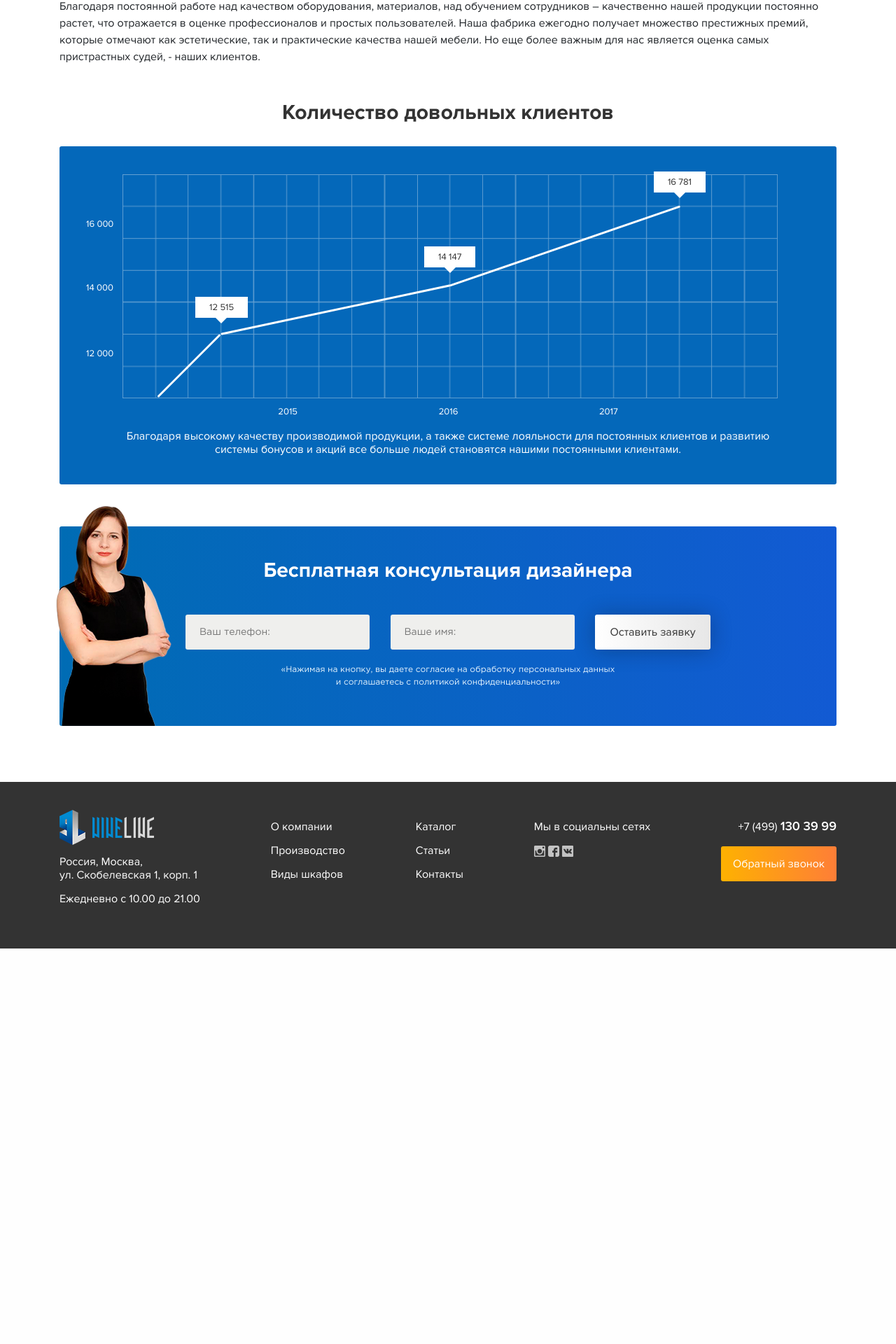
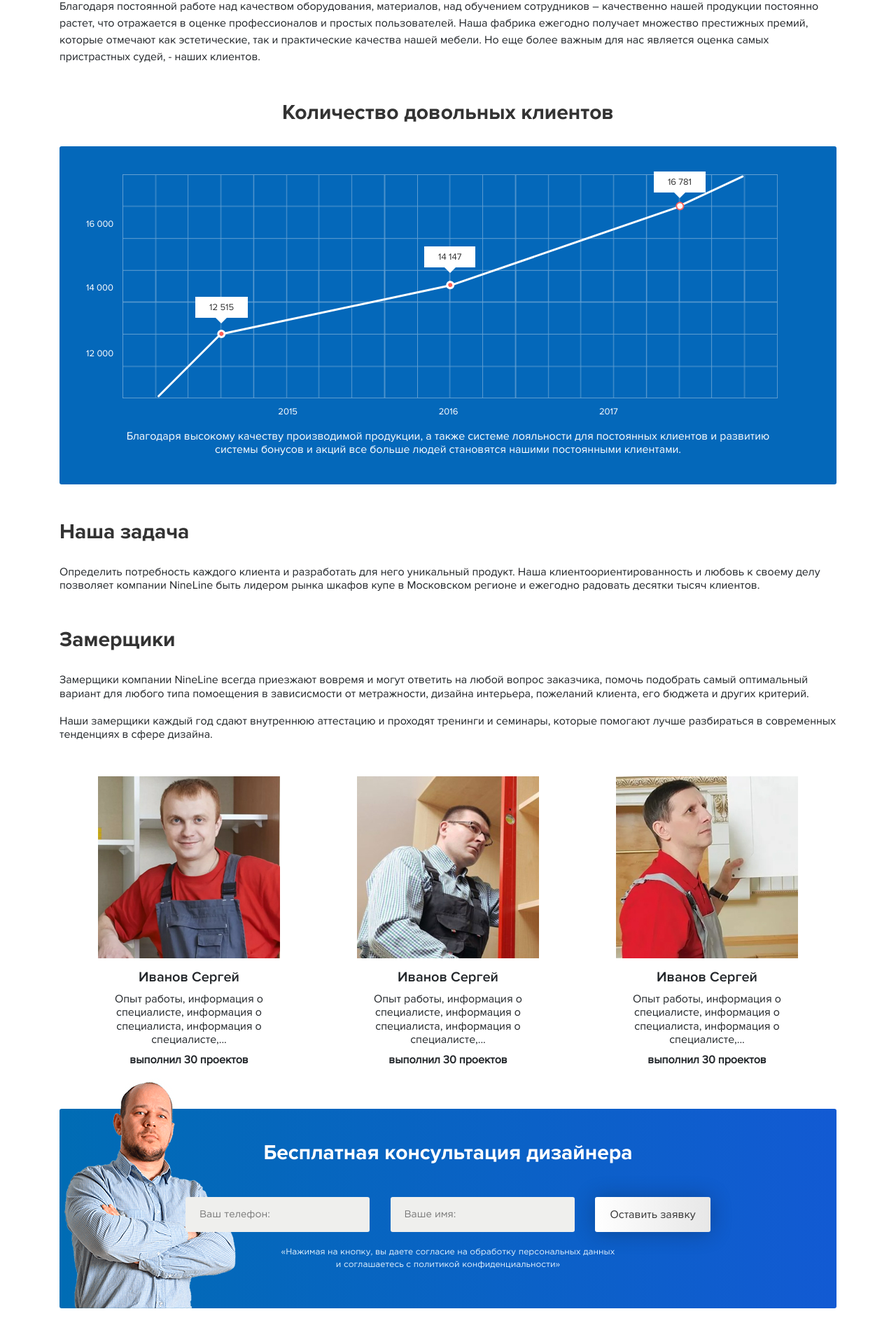
Before and after one commit to Buhanov-Dima/cupe.local, a PHP site: page /production.php in a window 1280 px wide. Shown: the part 923-2843 px from the top of the page at 70% size. Before the commit the page ends 2278 px from the top, so only its background shows below. Run offline with PHP 8.4, Linux system fonts and the light colour scheme; some libraries are stand-ins or nearby versions; grey boxes are pictures that could not be loaded.

Commit message:
production end

```diff
--- a/css/style.css
+++ b/css/style.css
@@ -28,7 +28,7 @@ p, h1, h2, h3, h4, h5, h6 { margin: 0; font-family: 'ProximaNova';font-weight: n
 	font-family: 'GothamPro';
 	src: url('/fonts/GothamPro.ttf');
 }
-
+.mg-t-50 {margin-top: 50px;}
 .mg-t-75 {margin-top: 75px;}
 
 .bg-333 {
@@ -373,7 +373,7 @@ footer {
 	margin-top: 80px;
 }
 
-.girl-2 .ct-btn2, .girl-3 .ct-btn2, .girl-4 .ct-btn2 {
+.girl-2 .ct-btn2, .girl-3 .ct-btn2, .girl-4 .ct-btn2, .man-2 .ct-btn2{
   background-image: -moz-linear-gradient( 0deg, rgb(255,255,255) 0%, rgb(231,231,231) 100%);
   background-image: -webkit-linear-gradient( 0deg, rgb(255,255,255) 0%, rgb(231,231,231) 100%);
   background-image: -ms-linear-gradient( 0deg, rgb(255,255,255) 0%, rgb(231,231,231) 100%);
@@ -458,14 +458,7 @@ footer {
   text-align: center;
   margin-bottom: 30px;
 }
-.form-skidka h3 {
-  font-size: 18px;
-  font-family: "GothamPro";
-  color: rgb(51, 51, 51);
-  line-height: 1.2;
-  text-align: center;
-  margin: 20px 0;
-}
+
 
 .main-form span, .form-skidka span {
 	border-bottom: 2px solid #008bd2;
@@ -1104,6 +1097,28 @@ footer {
     border-radius: 10px;
     top: 312px;
     left: 122px;
+    z-index: 3;
+}
+
+.graph-line i:first-child::before {
+  content: '';
+  position: absolute;
+  width: 12px;
+  height: 12px;
+  border-radius: 50%;
+  background-color: #ffffff;
+  left: -8px;
+  top: -5px;
+}
+.graph-line i:first-child::after {
+  content: '';
+  position: absolute;
+  width: 6px;
+  height: 6px;
+  border-radius: 50%;
+  background-color: #ff6159;
+  left: -5px;
+  top: -2px;
 }
 .graph-line i:nth-child(2) {
     width: 335px;
@@ -1115,8 +1130,28 @@ footer {
     border-radius: 10px;
     top: 232px;
     left: 227px;
+    z-index: 2;
 }
-
+.graph-line i:nth-child(2)::before {
+  content: '';
+  position: absolute;
+  width: 12px;
+  height: 12px;
+  border-radius: 50%;
+  background-color: #ffffff;
+  left: -6px;
+  top: -4px;
+}
+.graph-line i:nth-child(2)::after {
+  content: '';
+  position: absolute;
+  width: 6px;
+  height: 6px;
+  border-radius: 50%;
+  background-color: #ff6159;
+  left: -3px;
+  top: -1px;
+}
 .graph-line i:nth-child(3) {
     width: 348px;
     background: #ffffff;
@@ -1127,6 +1162,39 @@ footer {
     border-radius: 10px;
     top: 141px;
     left: 548px;
+    z-index: 1;
+}
+.graph-line i:nth-child(3)::before {
+  content: '';
+  position: absolute;
+  width: 12px;
+  height: 12px;
+  border-radius: 50%;
+  background-color: #ff6159;
+  left: -6px;
+  top: -4px;
+}
+.graph-line i:nth-child(3)::after {
+  content: '';
+  position: absolute;
+  width: 8px;
+  height: 8px;
+  border-radius: 50%;
+  background-color: #ffffff;
+  left: -4px;
+  top: -2px;
+}
+
+.graph-line i:nth-child(4) {
+    width: 104px;
+    background: #ffffff;
+    height: 3px;
+    display: block;
+    position: absolute;
+    transform: rotate(155deg);
+    border-radius: 10px;
+    top: 63px;
+    right: 128px;
 }
 
 #gl-p1 {
@@ -1196,7 +1264,7 @@ footer {
 
 
 
-.ct-form, .girl-2, .man, .girl-3, .girl-4 {
+.ct-form, .girl-2, .man, .girl-3, .girl-4, .man-2 {
   border-radius: 3px;
   background-image: -moz-linear-gradient( 0deg, rgb(0,108,180) 0%, rgb(18,90,211) 100%);
   background-image: -webkit-linear-gradient( 0deg, rgb(0,108,180) 0%, rgb(18,90,211) 100%);
@@ -1207,14 +1275,14 @@ footer {
   margin-top: 60px;
 }
 
-.ct-form h1, .ct-form h1, .girl-2 h1, .man h1, .girl-3 h1, .girl-4 h1{
+.ct-form h1, .ct-form h1, .girl-2 h1, .man h1, .girl-3 h1, .girl-4 h1, .man-2 h1{
   font-size: 30px;
   font-family: "ProximaNova-Bold";
   color: rgb(255, 255, 255);
   margin-bottom: 45px;
 }
 
-.ct-form p, .girl-2 p, .man p, .girl-3 p, .girl-4 p{
+.ct-form p, .girl-2 p, .man p, .girl-3 p, .girl-4 p, .man-2 p{
   font-size: 12px;
   font-family: "GothamPro";
   color: rgb(234, 247, 255);
@@ -1241,6 +1309,17 @@ footer {
   background-size: contain;
   width: 165px;
   height: 314px;
+  bottom: 0;
+}
+
+.man-2::before {
+  content: '';
+  position: absolute;
+  left: 22px;
+  background: url('/img/main/man-2.png') no-repeat left;
+  background-size: contain;
+  width: 245px;
+  height: 329px;
   bottom: 0;
 }
 
@@ -1343,3 +1422,57 @@ footer {
   margin-top: 0;
   margin-bottom: 15px;
 }
+
+.form-skidka h3 {
+  font-size: 18px;
+  font-family: "GothamPro";
+  color: rgb(51, 51, 51);
+  line-height: 1.2;
+  text-align: center;
+  margin: 20px 0;
+}
+
+.sotrudnik {
+  position: relative;
+  overflow: hidden;
+  max-width: 260px;
+  width: 100%;
+  height: 260px;
+  margin: auto;
+}
+
+.team h5 {
+  font-size: 20px;
+  font-family: "ProximaNova-Semibold";
+  margin-top: 15px;
+}
+
+.team p {
+  font-size: 16px;
+  line-height: 1.2;
+  margin-top: 10px;
+  padding: 0 55px;
+}
+.team {
+  text-align: center;
+}
+
+.graph-txt p{
+  font-size: 16px;
+  line-height: 1.2;
+  text-align: left;
+  margin-bottom: 20px;
+}
+
+.wrap-reviews {
+  display: flex;
+  justify-content: space-between;
+  flex-wrap: wrap;
+  margin-top: 50px;
+}
+
+.review {
+  width: 48%;
+  border-radius: 3px;
+  overflow: hidden;
+}
--- a/production.php
+++ b/production.php
@@ -70,10 +70,11 @@
 	</div>
 </section>
 
+
 <div class="container">
 	<div class="row">
 		<div class="col-xl-12">
-			<h1 class="graph-h">Количество довольных клиентов</h1>
+			<h1 class="graph-h text-center">Количество довольных клиентов</h1>
 			<div class="graphic">
 				<div class="setka">
 					<p id="gp-p1">16 000</p>
@@ -103,7 +104,59 @@
 <div class="container">
 	<div class="row">
 		<div class="col-xl-12">
-			<div class="girl-2">
+			<div class="wrap-team">
+				<h1 class="graph-h text-left">Наша задача</h1>
+				<div class="graph-txt">
+					<p>Определить потребность каждого клиента и разработать для него уникальный продукт. Наша клиентоориентированность и любовь к своему делу позволяет компании NineLine быть лидером рынка шкафов купе в Московском регионе и ежегодно радовать десятки тысяч клиентов.</p>
+				</div>
+				<h1 class="graph-h text-left">Замерщики</h1>
+				<div class="graph-txt">
+					<p>Замерщики компании NineLine всегда приезжают вовремя и могут ответить на любой вопрос заказчика, помочь подобрать самый оптимальный вариант для любого типа помоещения в зависисмости от метражности, дизайна интерьера, пожеланий клиента, его бюджета и других критерий.</p>
+					<p>Наши замерщики каждый год сдают внутреннюю аттестацию и проходят тренинги и семинары, которые помогают лучше разбираться в современных тенденциях в сфере дизайна.</p>
+				</div>
+				<div class="d-flex mg-t-50">
+					<div class="team">
+						<div class="sotrudnik">
+							<div class="art-main-img">
+								<img src="/img/team/1.jpg" alt="">
+							</div>
+						</div>
+						<h5>Иванов Сергей</h5>
+						<p>Опыт работы, информация о специалисте, информация о специалиста, информация о специалисте,...</p>
+						<p><b>выполнил 30 проектов</b></p>
+					</div>
+
+					<div class="team">
+						<div class="sotrudnik">
+							<div class="art-main-img">
+								<img src="/img/team/2.jpg" alt="">
+							</div>
+						</div>
+						<h5>Иванов Сергей</h5>
+						<p>Опыт работы, информация о специалисте, информация о специалиста, информация о специалисте,...</p>
+						<p><b>выполнил 30 проектов</b></p>
+					</div>
+
+					<div class="team">
+						<div class="sotrudnik">
+							<div class="art-main-img">
+								<img src="/img/team/3.jpg" alt="">
+							</div>
+						</div>
+						<h5>Иванов Сергей</h5>
+						<p>Опыт работы, информация о специалисте, информация о специалиста, информация о специалисте,...</p>
+						<p><b>выполнил 30 проектов</b></p>
+					</div>
+				</div>
+			</div>
+		</div>
+	</div>
+</div>
+
+<div class="container">
+	<div class="row">
+		<div class="col-xl-12">
+			<div class="man-2">
 				<h1>Бесплатная консультация дизайнера</h1>
 				<form action="" class="open-form">
 					<input type="text" name="" class="phone" placeholder="Ваш телефон:">
@@ -115,4 +168,21 @@
 		</div>
 	</div>
 </div>
+
+<section>
+	<div class="container">
+		<div class="row">
+			<div class="col-xl-12">
+				<div class="wrap-reviews">
+					<div class="review">
+						<iframe width="100%" height="309" src="https://www.youtube.com/embed/n7GlLxV_Igk?rel=0" frameborder="0" allow="autoplay; encrypted-media" allowfullscreen></iframe>
+					</div>
+					<div class="review">
+						<iframe width="100%" height="309" src="https://www.youtube.com/embed/n7GlLxV_Igk?rel=0" frameborder="0" allow="autoplay; encrypted-media" allowfullscreen></iframe>
+					</div>
+				</div>
+			</div>
+		</div>
+	</div>
+</section>
 <?php include ('footer.php'); ?>
```
Also changed, not shown: img/main/man-2.png (added), img/team/1.jpg (added), img/team/2.jpg (added), img/team/3.jpg (added).
